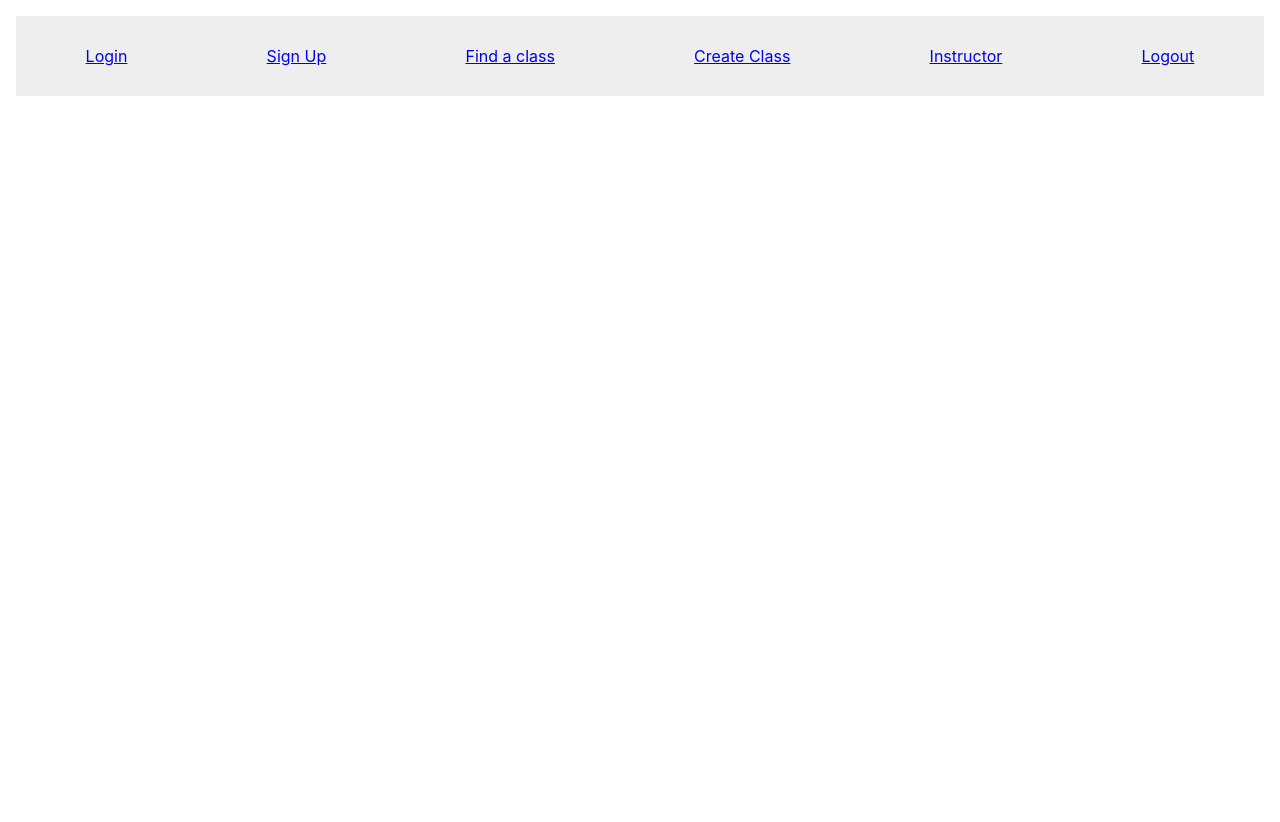
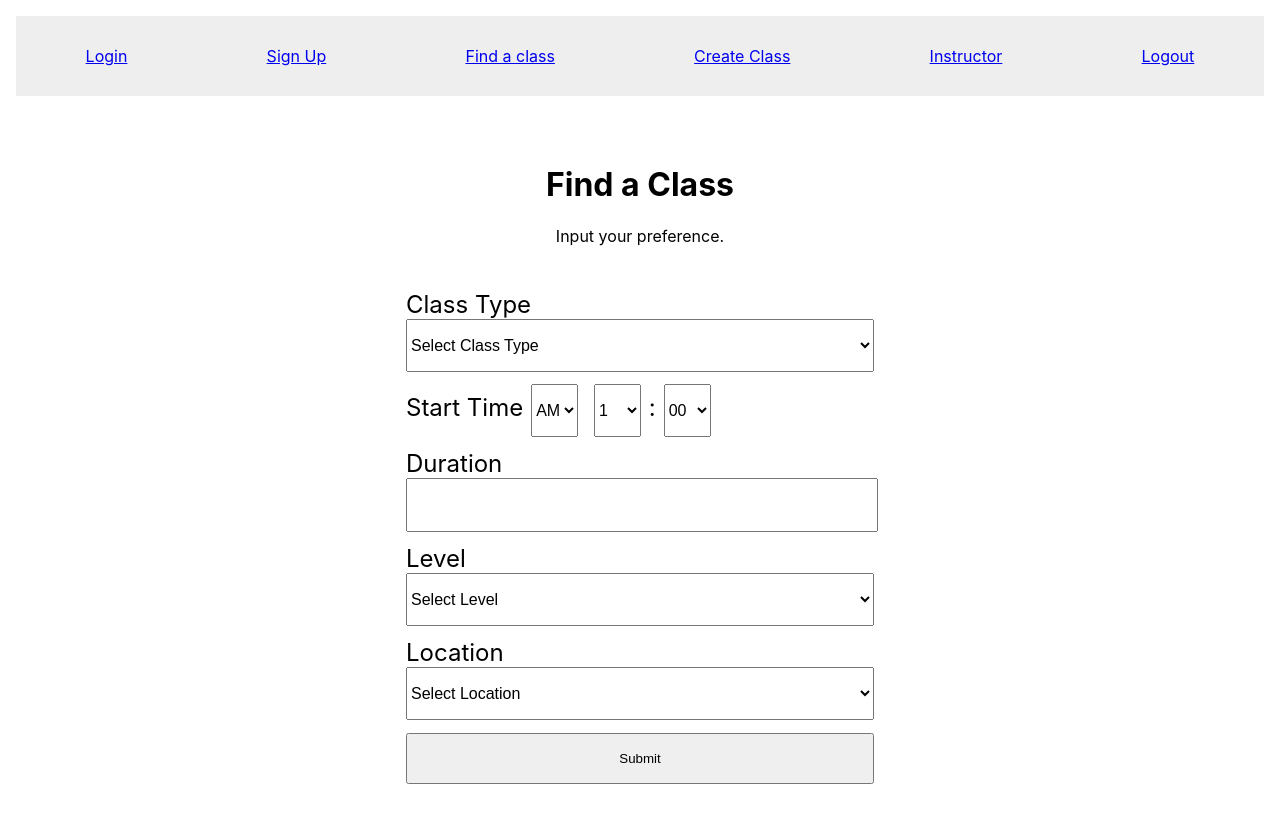
Before and after one commit to Build-Week-ft-anywhere-fitness-3/front-end, a React (Create React App) app: page /client in a window 1280 px wide. Shown: the top 822 px of the page. Before the commit the page ends 800 px from the top, so only its background shows below. Built offline with nearby package versions, Linux system fonts and the light colour scheme.

Commit message:
logic of searching classes in place

```diff
--- a/src/App.js
+++ b/src/App.js
@@ -7,6 +7,7 @@ import NavBar from "./components/NavBar";
 import SignUp from "./components/SignUp";
 import CreateClass from "./components/CreateClass";
 import InstructorHome from "./components/InstructorHome";
+import FindClass from "./components/FindClass";
 
 
 function App() {
@@ -17,7 +18,7 @@ function App() {
     <Route exact path="/" element={<Login />}/>
     <Route exact path="login" element={<Login />}/>
     <Route exact path="signup" element={<SignUp />}/>
-
+    <Route exact path="client" element={<FindClass />}/>
     <Route path="createClass" element={<CreateClass />}/>
     <Route path="instructor" element={<InstructorHome/>}/>
     <Route path="logout" element={<Logout />} />
--- /dev/null
+++ b/src/components/FindClass.js
@@ -0,0 +1,200 @@
+import React, { useState } from 'react';
+import styled from 'styled-components';
+import axios from 'axios';
+import FoundClass from './FoundClass';
+
+const FindClass = () => {
+    const [ state, setState ] = useState({
+        class_type: "",
+        class_start_time: "09:00:00",
+        class_duration: "",
+        class_intensity_level: "",
+        class_location: "",
+    })
+
+    const [ time, setTime ] = useState({
+        ampm:'am',
+        hour:'1',
+        minute:'00',
+    })
+
+    const timeConvert = e => {
+        setTime({
+            ...time,
+            [e.target.name]: e.target.value
+        })
+    }
+
+    const [ foundClass, setClass ] = useState([])
+
+    const handleSubmit = e => {
+        e.preventDefault()
+        let hour = 1
+        if(time.ampm === 'pm'){
+            hour = parseInt(time.hour) + 12
+        } else {
+            hour = time.hour
+        }
+        if(hour < 10){
+            hour = `0${hour}`
+        }
+        let finalTime = `${hour}:${time.minute}:00`
+        setState({
+            ...state,
+            class_start_time: finalTime
+        })
+
+        // axios.get(``)
+        // .then(res=> {
+        //     console.log(res)
+        //     handleSearch()
+        // })
+        // .catch(err => {
+        //     console.log(err)
+        // })
+    }
+
+    const handleSearch = () => {
+        // setClass()
+    }
+
+    const handleChange = e => {
+        setState({
+            ...state,
+            [e.target.name]: e.target.value
+        })
+    }
+
+    return (<ComponentContainer>
+        <ModalContainer>
+        <div className="find-class">
+            <div className="search-bar">
+                <h1>Find a Class</h1>
+                <p>Input your preference.</p>
+                <FormGroup onSubmit={handleSubmit}>
+                    <Label>
+                        Class Type
+                        <Select name="class_type" value={state.class_type} onChange={handleChange}>
+                            <option value="none" selected>Select Class Type</option>
+                            <option value="flex">Flexibility exercise</option>
+                            <option value="aero">Aerobic exercise</option>
+                            <option value="anaero">Anaerobic exercise</option>
+                            <option value="other">other</option>
+                        </Select>
+                    </Label>
+                    <Label>
+                        Start Time
+                        <SelectTime name="ampm" value={time.ampm} onChange={timeConvert}>
+                            <option value="am">AM</option>
+                            <option value="pm">PM</option>
+                        </SelectTime>
+                        <SelectTime name="hour" value={time.hour} onChange={timeConvert}>
+                            <option value="1">1</option>
+                            <option value="2">2</option>
+                            <option value="3">3</option>
+                            <option value="4">4</option>
+                            <option value="5">5</option>
+                            <option value="6">6</option>
+                            <option value="7">7</option>
+                            <option value="8">8</option>
+                            <option value="9">9</option>
+                            <option value="10">10</option>
+                            <option value="11">11</option>
+                            <option value="12">12</option>
+                        </SelectTime>
+                        :
+                        <SelectTime name="minute" value={time.minute} onChange={timeConvert}>
+                            <option value="00">00</option>
+                            <option value="30">30</option>
+                        </SelectTime>
+                    </Label>
+                    <Label>
+                    Duration
+                    <Input
+                    name="class_duration"
+                    type="number"
+                    value={state.class_duration}
+                    onChange={handleChange}
+                    />
+                </Label>
+                <Label>
+                    Level
+                    <Select name="class_intensity_level" value={state.level} onChange={handleChange}>
+                        <option value="none" selected>Select Level</option>
+                        <option value="beginner">Beginner</option>
+                        <option value="intermediate">Intermediate</option>
+                        <option value="advanced">Advanced</option>
+                        <option value="other">other</option>
+                    </Select>
+                </Label>
+                <Label>
+                    Location
+                    <Select name="class_location" value={state.location} onChange={handleChange}>
+                        <option value="none" selected>Select Location</option>
+                        <option value="upperEast">Upper East</option>
+                        <option value="upperWest">Upper West</option>
+                        <option value="midtown">Midtown</option>
+                        <option value="downtown">Downtown</option>
+                        <option value="other">other</option>
+                    </Select>
+                </Label>
+                <Button>Submit</Button>
+                </FormGroup>
+            {
+                // foundClass ? <FoundClass foundClass={foundClass}/> : (<div></div>)
+            }
+            </div>
+        </div>
+    </ModalContainer>
+</ComponentContainer>)
+}
+export default FindClass;
+
+const ComponentContainer = styled.div`
+    height: 70%;
+    justify-content: center;
+    align-items: center;
+    display:flex;
+`
+
+const ModalContainer = styled.div`
+    width: 500px;
+    background: white;
+    padding: 2rem;
+    text-align: center;
+`
+
+const Label = styled.label`
+    display: block;
+    text-align: left;
+    font-size: 1.5rem;
+    margin-top: 0.5em;
+`
+
+const FormGroup = styled.form`
+    padding:1rem;
+`
+
+const Input = styled.input`
+    font-size: 1rem;
+    padding: 1rem 0;
+    width:100%;
+`
+const Select = styled.select`
+    font-size: 1rem;
+    padding: 1rem 0;
+    width:100%;
+`
+
+const SelectTime = styled.select`
+    font-size: 1rem;
+    padding: 1rem 0;
+    width:10%;
+    margin: 0 0.5em;
+`
+
+const Button = styled.button`
+    padding:1rem;
+    width: 100%;
+    margin-top: 1em;
+`
--- /dev/null
+++ b/src/components/FoundClass.js
@@ -0,0 +1,45 @@
+import React from 'react';
+import styled from 'styled-components';
+
+const FoundClass = (props) => {
+    const { foundClass } = props;
+    return (
+        <div className="found-class">
+            {
+                foundClass.map(s => {
+                    return (<ComponentContainer>
+                        <ModalContainer>
+                            <Details>
+                                <h2>{s.class_name}</h2>
+                                <h3>Date: {s.date} {s.time}</h3>
+                                <h3>Duration: {s.duration}</h3>
+                                <h3>Level: {s.intensity_level}</h3>
+                                <h3>Attendees: {s.attendees} people (Max: {s.max_size} people)</h3>
+                            </Details>
+                        </ModalContainer>
+                    </ComponentContainer>
+                    )
+                })
+            }
+        </div>
+    )
+}
+export default FoundClass;
+
+const ComponentContainer = styled.div`
+    height: 70%;
+    justify-content: center;
+    align-items: center;
+    display:flex;
+`
+
+const ModalContainer = styled.div`
+    width: 500px;
+    background: white;
+    padding: 2rem;
+    text-align: center;
+`
+const Details = styled.div`
+
+
+`
```
